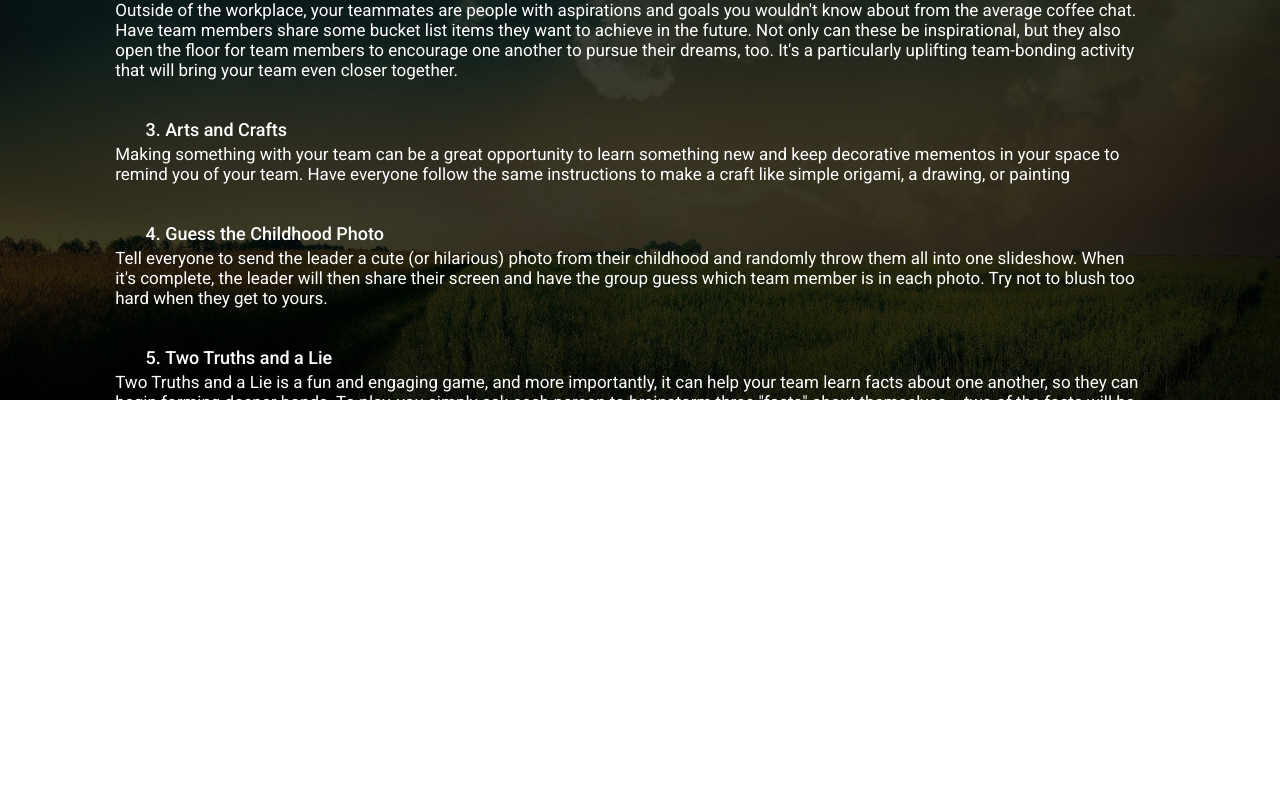
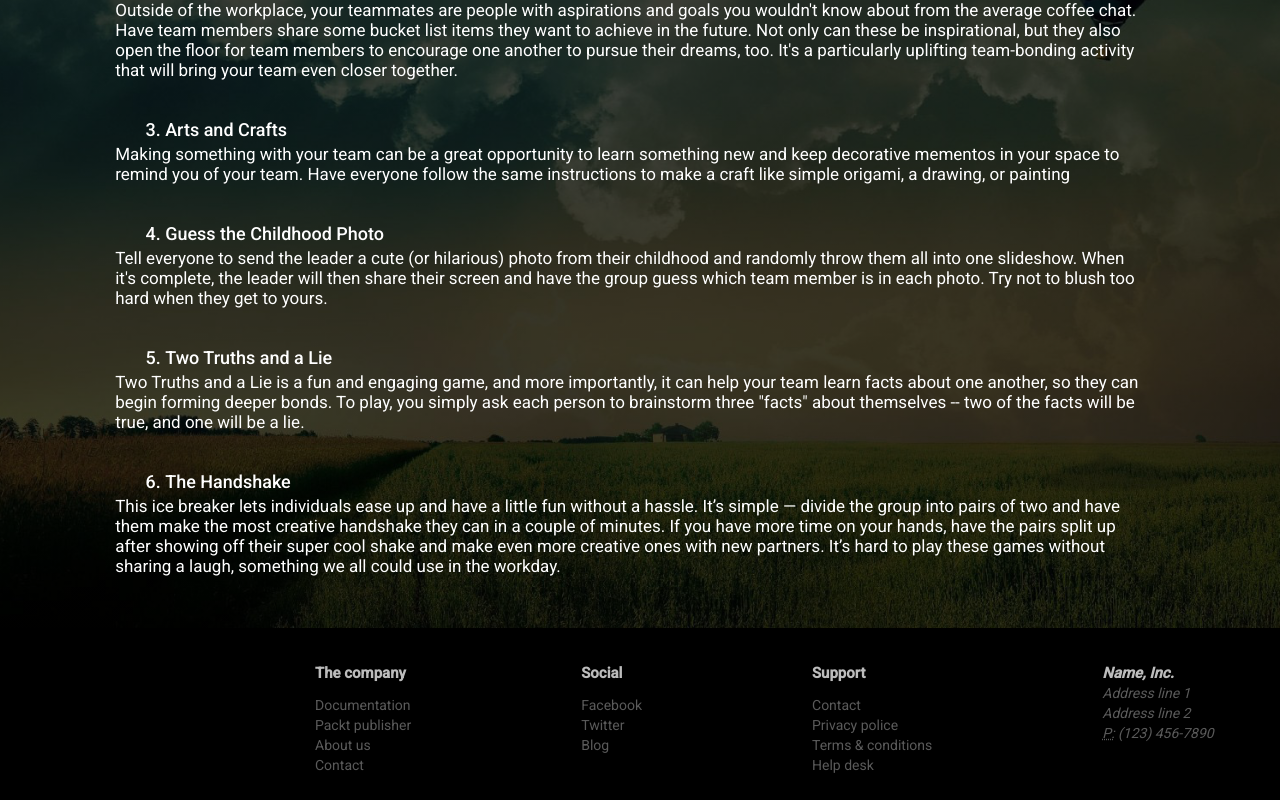
Before and after one commit to AndreeaZavoiu/ProiectMDS, an Angular app in the folder ProiectMDS/: page /ice-breakers in a window 1280 px wide. Shown: the part 450-1250 px from the top of the page. Before the commit the page ends 1026 px from the top, so only its background shows below. Built offline with nearby package versions, Linux system fonts and the light colour scheme.

Commit message:
ice changes

```diff
--- a/ProiectMDS/src/app/ice-breakers/ice-breakers.component.css
+++ b/ProiectMDS/src/app/ice-breakers/ice-breakers.component.css
@@ -1,12 +1,12 @@
-*{
+* {
   margin: 0;
   padding: 0;
   font-family: 'Roboto', sans-serif;
 }
 
-.container{
+.container {
   width: 100%;
-    height: 100vh;
+  height: 100%;
   background-image: linear-gradient(rgba(0,0,0,0.6), rgba(0,0,0,0.6)), url(../imgs/landscape.jpg);
   background-position: center;
   background-size: cover;
@@ -14,12 +14,10 @@
   padding-left: 9%;
   padding-right: 11%;
   box-sizing: border-box;
-
-
   font-size: 17px;
 }
 
-ol > li{
+ol > li {
   margin-top: 35px;
   margin-left: 50px;
   font-weight: 500;
@@ -33,3 +31,39 @@ h1 {
   padding-top: 2.5rem;
   padding-bottom: 3rem;
 }
+
+
+
+.footer-container {
+  padding-top: 35px;
+  padding-bottom: 25px;
+  margin: 0;
+  background-color: black;
+  color: #5A5A5A;
+  text-align: center;
+  display: flex;
+}
+
+  .footer-container div {
+    margin-left: 120px;
+    padding-left: 25px;
+    padding-right: 25px;
+    text-align: left;
+  }
+
+
+  .footer-container li {
+    list-style-type: none;
+  }
+
+  .footer-container div h5, address strong {
+    padding: 0;
+    font-size: 15px;
+    font-weight: bold;
+    color: #bcbcbc;
+  }
+
+  .footer-container a {
+    text-decoration: none;
+    color: #5A5A5A;
+  }
--- a/ProiectMDS/src/app/ice-breakers/ice-breakers.component.html
+++ b/ProiectMDS/src/app/ice-breakers/ice-breakers.component.html
@@ -8,9 +8,11 @@
 
     <ol type="1">
       <li>Would You Rather</li>
-    <p> A classic game played at summer camps everywhere, "Would You Rather" is an excellent, quick ice breaker for the workplace.
+      <p>
+        A classic game played at summer camps everywhere, "Would You Rather" is an excellent, quick ice breaker for the workplace.
         Next time you're settling into a meeting or team bonding outing, take turns going around the table and asking each person a
-        "Would You Rather" question. Here are a few "Would You Rather" questions to get you started:</p>
+        "Would You Rather" question. Here are a few "Would You Rather" questions to get you started:
+      </p>
       <ul>
         <li>Would you rather only have summer or winter for the rest of your life?</li>
         <li>Would you rather go on a hike or see a movie?</li>
@@ -20,30 +22,82 @@
 
 
       <li>Bucket List</li>
-    <p> Outside of the workplace, your teammates are people with aspirations and goals you wouldn't know about from the average coffee chat.
+      <p>
+        Outside of the workplace, your teammates are people with aspirations and goals you wouldn't know about from the average coffee chat.
         Have team members share some bucket list items they want to achieve in the future. Not only can these be inspirational,
         but they also open the floor for team members to encourage one another to pursue their dreams, too.
-        It's a particularly uplifting team-bonding activity that will bring your team even closer together.</p>
+        It's a particularly uplifting team-bonding activity that will bring your team even closer together.
+      </p>
 
       <li>Arts and Crafts</li>
-    <p> Making something with your team can be a great opportunity to learn something new and keep decorative mementos in your space to
-        remind you of your team. Have everyone follow the same instructions to make a craft like simple origami, a drawing, or painting</p>
+      <p>
+        Making something with your team can be a great opportunity to learn something new and keep decorative mementos in your space to
+        remind you of your team. Have everyone follow the same instructions to make a craft like simple origami, a drawing, or painting
+      </p>
 
       <li>Guess the Childhood Photo</li>
-    <p> Tell everyone to send the leader a cute (or hilarious) photo from their childhood and randomly throw them all into one slideshow.
+      <p>
+        Tell everyone to send the leader a cute (or hilarious) photo from their childhood and randomly throw them all into one slideshow.
         When it's complete, the leader will then share their screen and have the group guess which team member is in each photo.
-        Try not to blush too hard when they get to yours.</p>
+        Try not to blush too hard when they get to yours.
+      </p>
 
       <li>Two Truths and a Lie</li>
-    <p> Two Truths and a Lie is a fun and engaging game, and more importantly, it can help your team learn facts about one another,
+      <p>
+        Two Truths and a Lie is a fun and engaging game, and more importantly, it can help your team learn facts about one another,
         so they can begin forming deeper bonds. To play, you simply ask each person to brainstorm three "facts" about themselves --
-        two of the facts will be true, and one will be a lie.</p>
+        two of the facts will be true, and one will be a lie.
+      </p>
 
       <li>The Handshake</li>
-    <p> This ice breaker lets individuals ease up and have a little fun without a hassle. It’s simple — divide the group into pairs of two
+      <p>
+        This ice breaker lets individuals ease up and have a little fun without a hassle. It’s simple — divide the group into pairs of two
         and have them make the most creative handshake they can in a couple of minutes. If you have more time on your hands, have the pairs
         split up after showing off their super cool shake and make even more creative ones with new partners. It’s hard to play these games
-        without sharing a laugh, something we all could use in the workday.</p>
-</ol>
+        without sharing a laugh, something we all could use in the workday.
+      </p>
+    </ol><br><br>
   </div>
 </section>
+
+<footer>
+  <div class="footer-container">
+    <div class="col-sm-2">
+      <!-- <img src="./imgs/logo.png" class="img-responsive"> -->
+    </div>
+    <div class="col-sm-2">
+      <h5>The company</h5>
+      <ul class="list-unstyled">
+        <li><a href="#">Documentation</a></li>
+        <li><a href="#">Packt publisher</a></li>
+        <li><a href="#">About us</a></li>
+        <li><a href="#">Contact</a></li>
+      </ul>
+    </div>
+    <div class="col-sm-2">
+      <h5>Social</h5>
+      <ul class="list-unstyled">
+        <li><a href="#">Facebook</a></li>
+        <li><a href="#">Twitter</a></li>
+        <li><a href="#">Blog</a></li>
+      </ul>
+    </div>
+    <div class="col-sm-2">
+      <h5>Support</h5>
+      <ul class="list-unstyled">
+        <li><a href="#">Contact</a></li>
+        <li><a href="#">Privacy police</a></li>
+        <li><a href="#">Terms & conditions</a></li>
+        <li><a href="#">Help desk</a></li>
+      </ul>
+    </div>
+    <div class="col-sm-4">
+      <address>
+        <strong>Name, Inc.</strong><br>
+        Address line 1<br>
+        Address line 2<br>
+        <abbr title="Phone">P:</abbr> (123) 456-7890
+      </address>
+    </div>
+  </div>
+</footer>
```
Lines whose indentation alone changed are shown as unchanged.
